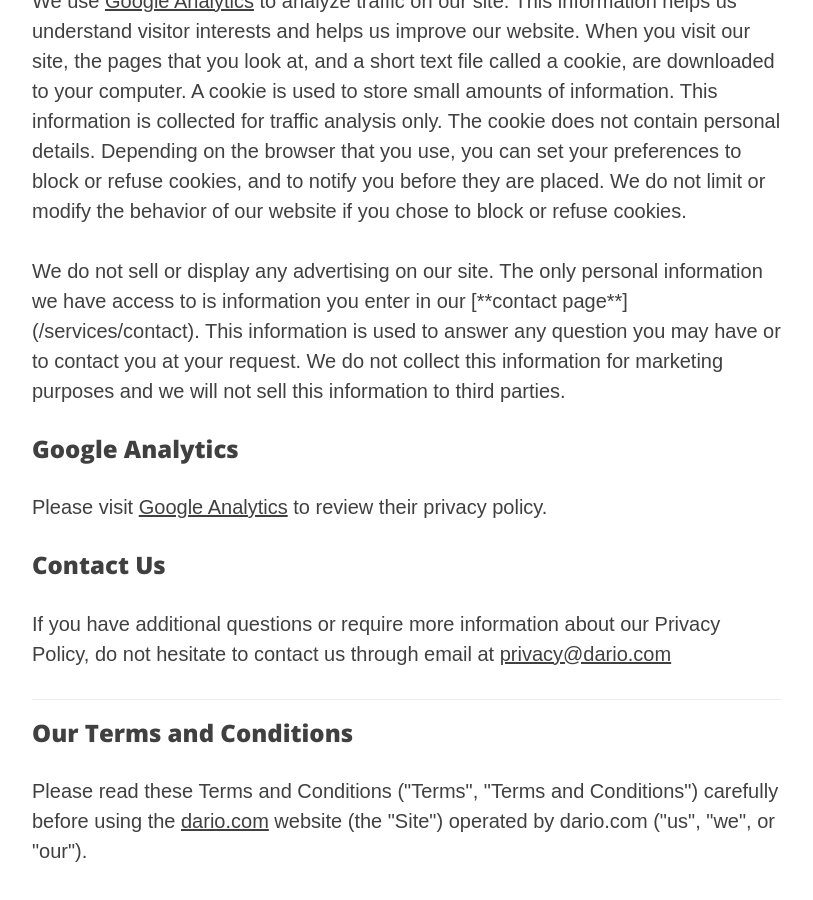
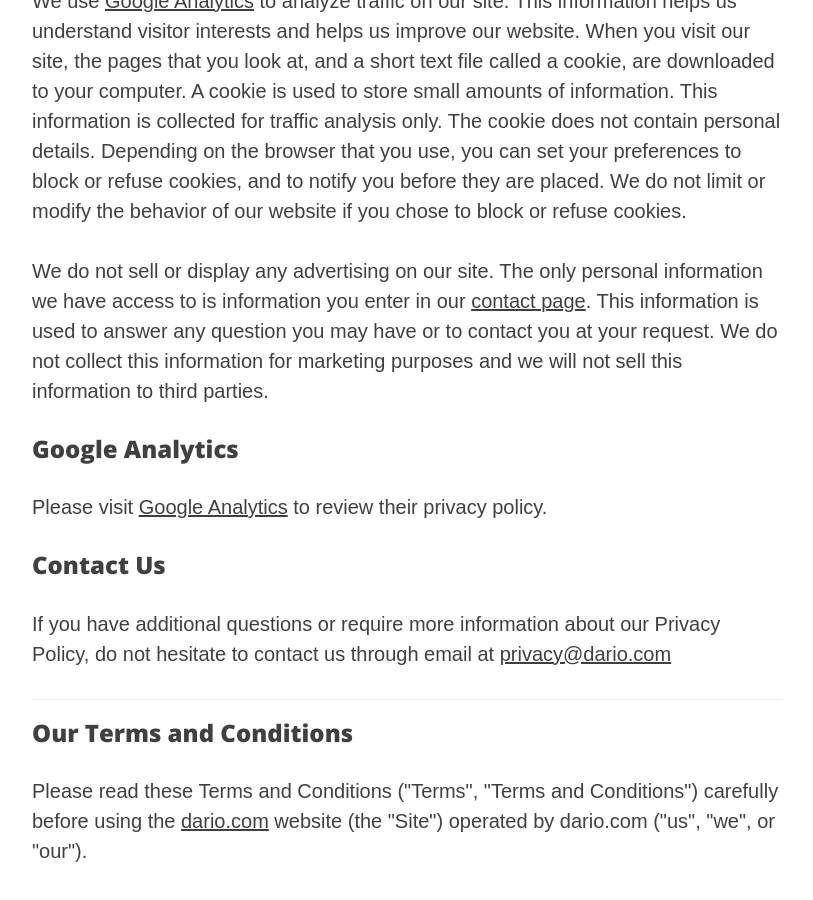
Before and after one commit to riod4/services, a Jekyll site: the page built from _services/privacy-policy.md, in a window 1280 px wide and 900 px high, scrolled down 742 px. Shown: the whole window, without its empty margins (233-1046 px from the left). Built offline with Jekyll 4.4.1, drawn with Linux system fonts in a browser that asks for light colours; nearby versions of some CDN libraries; part of the change alters nothing that is shown.

Commit message:
debug link contact page v02

```diff
--- a/_services/privacy-policy.md
+++ b/_services/privacy-policy.md
@@ -24,7 +24,7 @@ header-license:
 
 <p>We use <a href="https://support.google.com/analytics/answer/6004245">Google Analytics</a> to analyze traffic on our site. This information helps us understand visitor interests and helps us improve our website. When you visit our site, the pages that you look at, and a short text file called a cookie, are downloaded to your computer. A cookie is used to store small amounts of information. This information is collected for traffic analysis only. The cookie does not contain personal details. Depending on the browser that you use, you can set your preferences to block or refuse cookies, and to notify you before they are placed. We do not limit or modify the behavior of our website if you chose to block or refuse cookies.</p>
 
-<p>We do not sell or display any advertising on our site. The only personal information we have access to is information you enter in our [**contact page**]({{ site.baseurl }}/contact). This information is used to answer any question you may have or to contact you at your request. We do not collect this information for marketing purposes and we will not sell this information to third parties.</p>
+<p>We do not sell or display any advertising on our site. The only personal information we have access to is information you enter in our <a href="{{ site.baseurl }}/contact">contact page</a>. This information is used to answer any question you may have or to contact you at your request. We do not collect this information for marketing purposes and we will not sell this information to third parties.</p>
 
 <h3>Google Analytics</h3>
 <p>Please visit <a href="https://support.google.com/analytics/answer/6004245">Google Analytics</a> to review their privacy policy.</p>
```
